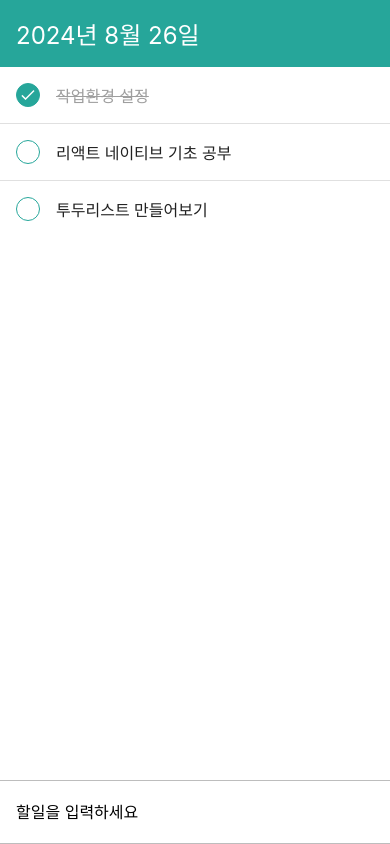
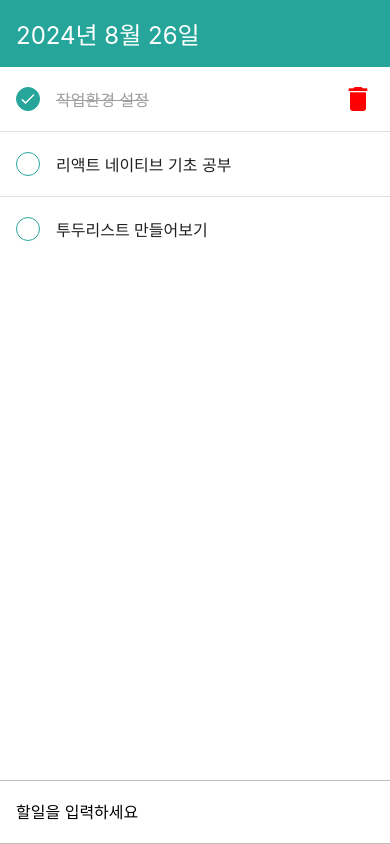
Before and after one commit to hyunji-ok/OKHJS-MOBILE-REACTNATIVE, a React Native app: screen / in a window 390 px wide. Built offline with nearby package versions, Linux system fonts and the light colour scheme.

Commit message:
feat: 항목 삭제하기

```diff
--- a/App.tsx
+++ b/App.tsx
@@ -33,6 +33,11 @@ function App() {
     setTodos(nextTodos);
   };
 
+  const onRemove = id => {
+    const nextTodos = todos.filter(todo => todo.id !== id);
+    setTodos(nextTodos);
+  }
+
   return (
     <SafeAreaProvider>
       <SafeAreaView edges={['bottom']} style={styles.block}>
@@ -44,7 +49,7 @@ function App() {
           {todos.length === 0 ? (
             <Empty />
             ) : (
-            <TodoList todos={todos} onToggle={onToggle} />
+            <TodoList todos={todos} onToggle={onToggle} onRemove={onRemove} />
           )}
           <AddTodo onInsert={onInsert}  />
         </KeyboardAvoidingView>
--- a/components/TodoItem.tsx
+++ b/components/TodoItem.tsx
@@ -1,7 +1,30 @@
 import React from 'react';
-import { Image, StyleSheet, Text, TouchableOpacity, View } from 'react-native';
+import { Alert, Image, StyleSheet, Text, TouchableOpacity, View } from 'react-native';
+import Icon from 'react-native-vector-icons/MaterialIcons'
 
-function TodoItem({id, text, done, onToggle}) {
+function TodoItem({id, text, done, onToggle, onRemove}) {
+
+    const remove = () => {
+        Alert.alert(
+            '삭제',
+            '정말로 삭제하시겠어요?',
+            [
+                {text: '취소', onPress: () => {}, style: 'cancel'},
+                {
+                    text: '삭제',
+                    onPress: () => {
+                        onRemove(id);
+                    },
+                    style: 'destructive',
+                },
+            ],
+            {
+                cancelable: true,
+                onDismiss: () => {},
+            },
+        );
+    };
+
     return (
         <View style={styles.item}>
             <TouchableOpacity onPress={() => onToggle(id)}>
@@ -14,6 +37,13 @@ function TodoItem({id, text, done, onToggle}) {
                 </View>
             </TouchableOpacity>
             <Text style={[styles.text, done && styles.lineThrough]}>{text}</Text>
+            {done ? (
+                <TouchableOpacity onPress={remove} >
+                    <Icon name="delete" size={32} color="red" />
+                </TouchableOpacity>
+            ) : (
+                <View style={styles.removePlaceHolder} />
+            )}
         </View>
     );
 }
@@ -46,6 +76,10 @@ const styles = StyleSheet.create({
         color: '#9e9e9e',
         textDecorationLine: 'line-through',
     },
+    removePlaceHolder: {
+        width: 32,
+        height: 32,
+    },
 });
 
 
--- a/components/TodoList.tsx
+++ b/components/TodoList.tsx
@@ -2,7 +2,7 @@ import React from 'react';
 import { FlatList, StyleSheet, View} from 'react-native';
 import TodoItem from './TodoItem';
 
-function TodoList({todos, onToggle}) {
+function TodoList({todos, onToggle, onRemove}) {
     return (
         <FlatList
             ItemSeparatorComponent={() => <View style={styles.separator} />}
@@ -14,6 +14,7 @@ function TodoList({todos, onToggle}) {
                     text={item.text}
                     done={item.done}
                     onToggle={onToggle}
+                    onRemove={onRemove}
                 />
             )}
             keyExtractor={item => item.id.toString()}
--- a/package.json
+++ b/package.json
@@ -12,7 +12,8 @@
   "dependencies": {
     "react": "18.3.1",
     "react-native": "0.75.2",
-    "react-native-safe-area-context": "^4.10.9"
+    "react-native-safe-area-context": "^4.10.9",
+    "react-native-vector-icons": "^10.2.0"
   },
   "devDependencies": {
     "@babel/core": "^7.20.0",
```
Also changed, not shown: 4 other files (tests, documents, lock files or other folders).
